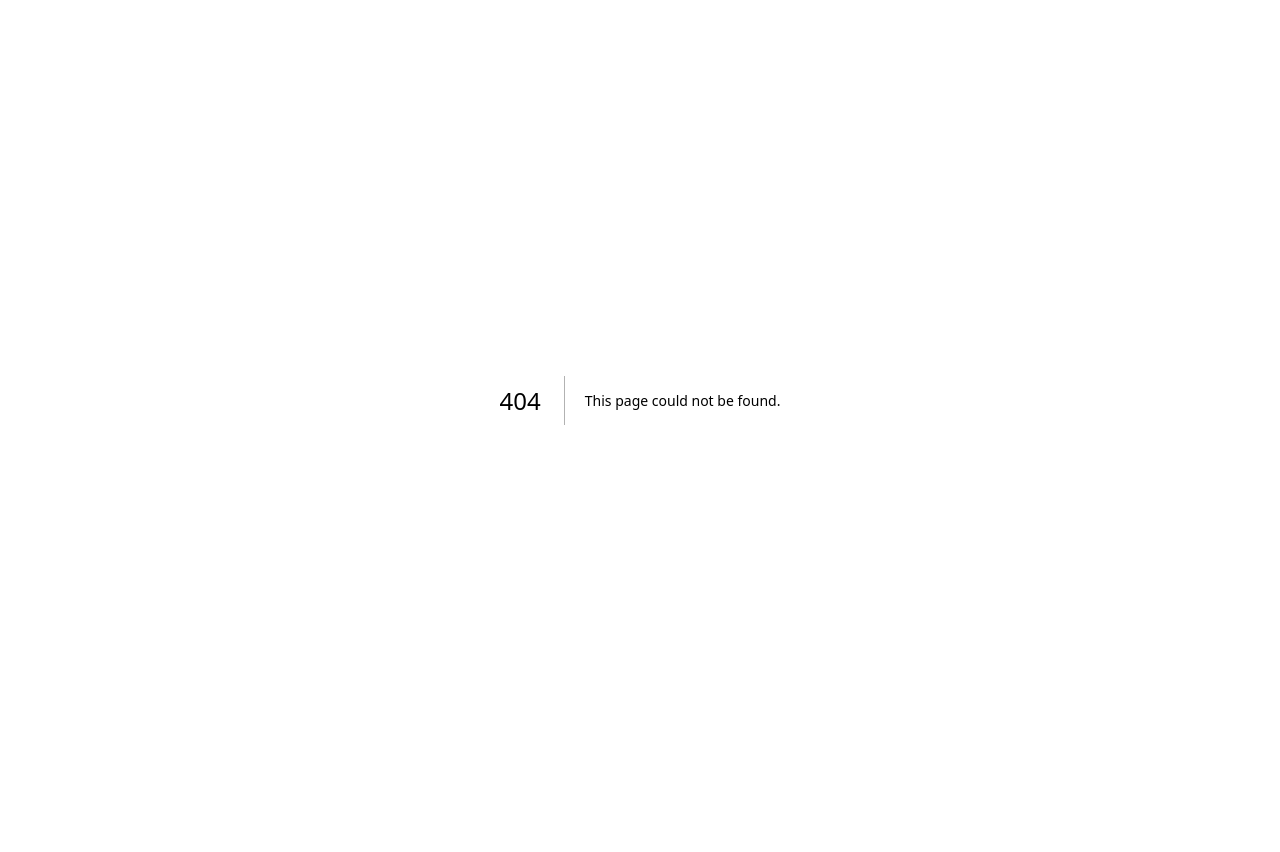
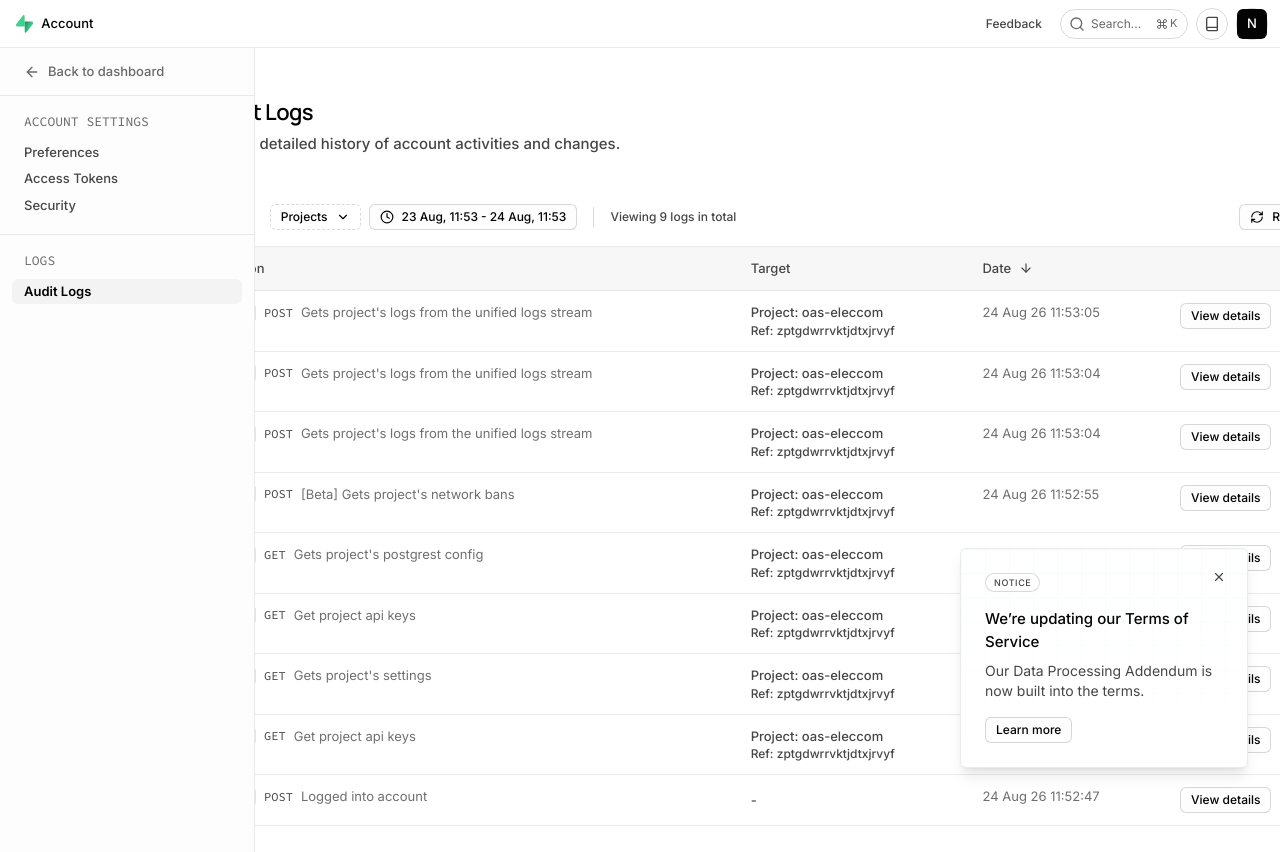
Before and after one commit to natheelic/teacher-eval, a Next.js app: page /account/audit-logs in a window 1280 px wide. Before the commit this address had no page. Shown: the top 852 px of the page. Before the commit the page ends 800 px from the top, so only its background shows below. Built offline with nearby package versions, Linux system fonts and the light colour scheme.

Commit message:
feat: add Audit Logs page and table component with navigation link

```diff
--- /dev/null
+++ b/app/account/audit-logs/page.tsx
@@ -0,0 +1,32 @@
+import { AccountHeader } from "@/components/account/AccountHeader";
+import { SettingsSidebar } from "@/components/account/SettingsSidebar";
+import { AuditLogsTable } from "@/components/account/AuditLogsTable";
+import { NoticeBanner } from "@/components/dashboard/NoticeBanner";
+
+export default function AuditLogsPage() {
+  return (
+    <div className="flex min-h-screen w-full flex-col bg-white">
+      <AccountHeader />
+      <div className="flex flex-1">
+        <SettingsSidebar active="Audit Logs" />
+        <main className="flex-1 overflow-x-auto">
+          <div className="flex flex-col items-center pt-12">
+            <div className="flex w-[1200px] flex-col gap-1 px-10">
+              <h1 className="font-display text-[22px] font-semibold tracking-[-0.55px] text-[#030303]">
+                Audit Logs
+              </h1>
+              <p className="text-[15px] font-medium text-[#464646]">
+                View a detailed history of account activities and changes.
+              </p>
+            </div>
+
+            <div className="flex w-[1200px] flex-col px-10 pb-24 pt-12">
+              <AuditLogsTable />
+            </div>
+          </div>
+        </main>
+      </div>
+      <NoticeBanner />
+    </div>
+  );
+}
--- /dev/null
+++ b/components/account/AuditLogsTable.tsx
@@ -0,0 +1,180 @@
+import { ChevronDown, Clock, RefreshCw, ArrowDown } from "lucide-react";
+
+type LogRow = {
+  status: string;
+  method: string;
+  action: string;
+  target: string | null;
+  ref: string | null;
+  date: string;
+};
+
+const ROWS: LogRow[] = [
+  {
+    status: "201",
+    method: "POST",
+    action: "Gets project's logs from the unified logs stream",
+    target: "Project: oas-eleccom",
+    ref: "Ref: zptgdwrrvktjdtxjrvyf",
+    date: "24 Aug 26 11:53:05",
+  },
+  {
+    status: "201",
+    method: "POST",
+    action: "Gets project's logs from the unified logs stream",
+    target: "Project: oas-eleccom",
+    ref: "Ref: zptgdwrrvktjdtxjrvyf",
+    date: "24 Aug 26 11:53:04",
+  },
+  {
+    status: "201",
+    method: "POST",
+    action: "Gets project's logs from the unified logs stream",
+    target: "Project: oas-eleccom",
+    ref: "Ref: zptgdwrrvktjdtxjrvyf",
+    date: "24 Aug 26 11:53:04",
+  },
+  {
+    status: "201",
+    method: "POST",
+    action: "[Beta] Gets project's network bans",
+    target: "Project: oas-eleccom",
+    ref: "Ref: zptgdwrrvktjdtxjrvyf",
+    date: "24 Aug 26 11:52:55",
+  },
+  {
+    status: "200",
+    method: "GET",
+    action: "Gets project's postgrest config",
+    target: "Project: oas-eleccom",
+    ref: "Ref: zptgdwrrvktjdtxjrvyf",
+    date: "24 Aug 26 11:52:54",
+  },
+  {
+    status: "200",
+    method: "GET",
+    action: "Get project api keys",
+    target: "Project: oas-eleccom",
+    ref: "Ref: zptgdwrrvktjdtxjrvyf",
+    date: "24 Aug 26 11:52:54",
+  },
+  {
+    status: "200",
+    method: "GET",
+    action: "Gets project's settings",
+    target: "Project: oas-eleccom",
+    ref: "Ref: zptgdwrrvktjdtxjrvyf",
+    date: "24 Aug 26 11:52:54",
+  },
+  {
+    status: "200",
+    method: "GET",
+    action: "Get project api keys",
+    target: "Project: oas-eleccom",
+    ref: "Ref: zptgdwrrvktjdtxjrvyf",
+    date: "24 Aug 26 11:52:54",
+  },
+  {
+    status: "201",
+    method: "POST",
+    action: "Logged into account",
+    target: null,
+    ref: null,
+    date: "24 Aug 26 11:52:47",
+  },
+];
+
+export function AuditLogsTable() {
+  return (
+    <div className="flex w-full flex-col items-start">
+      <div className="flex w-full items-center justify-between pb-4">
+        <div className="flex items-center gap-2">
+          <span className="pr-2 text-xs font-medium text-[#464646]">Filter by</span>
+          <button className="flex h-[26px] items-center gap-2 rounded-md border border-dashed border-black/15 px-2.5 py-1 text-xs font-medium text-[#030303] hover:bg-black/4">
+            Projects
+            <ChevronDown className="size-3.5" />
+          </button>
+          <button className="flex h-[26px] items-center gap-2 rounded-md border border-black/15 bg-[#fdfdfd] px-2.5 py-1 text-xs font-medium text-[#030303] hover:bg-black/4">
+            <Clock className="size-3.5" />
+            23 Aug, 11:53 - 24 Aug, 11:53
+          </button>
+          <span className="mx-2 h-5 w-px bg-black/15" />
+          <span className="text-xs font-medium text-[#464646]">
+            Viewing {ROWS.length} logs in total
+          </span>
+        </div>
+        <button className="flex h-[26px] items-center gap-2 rounded-md border border-black/15 bg-[#fdfdfd] px-2.5 py-1 text-xs font-medium text-[#030303] hover:bg-black/4">
+          <RefreshCw className="size-3.5" />
+          Refresh
+        </button>
+      </div>
+
+      <div className="w-full overflow-hidden rounded-md border border-black/8">
+        <table className="w-full border-collapse text-left">
+          <thead>
+            <tr className="bg-black/[0.03]">
+              <th className="border-b border-black/8 px-4 py-3 text-[13px] font-medium text-[#464646]">
+                Action
+              </th>
+              <th className="border-b border-black/8 px-4 py-3 text-[13px] font-medium text-[#464646]">
+                Target
+              </th>
+              <th className="border-b border-black/8 px-4 py-3 text-[13px] font-medium text-[#464646]">
+                <span className="inline-flex items-center gap-2">
+                  Date
+                  <ArrowDown className="size-3.5" />
+                </span>
+              </th>
+              <th className="border-b border-black/8 px-4 py-3" />
+            </tr>
+          </thead>
+          <tbody>
+            {ROWS.map((row, i) => {
+              const isLast = i === ROWS.length - 1;
+              const cellBorder = isLast ? "" : "border-b border-black/8";
+              return (
+                <tr key={i} className="bg-white">
+                  <td className={`${cellBorder} px-4 py-3 align-top`}>
+                    <div className="flex items-center gap-2">
+                      <span className="flex items-center rounded border border-black/8 bg-black/[0.03] px-1 font-mono text-xs text-[#6f6f6f]">
+                        {row.status}
+                      </span>
+                      <span className="font-mono text-xs text-[#464646]">
+                        {row.method}
+                      </span>
+                      <span className="text-[13px] text-[#6f6f6f]">
+                        {row.action}
+                      </span>
+                    </div>
+                  </td>
+                  <td className={`${cellBorder} px-4 py-3 align-top`}>
+                    {row.target ? (
+                      <div className="flex flex-col">
+                        <span className="text-[13px] font-medium text-[#464646]">
+                          {row.target}
+                        </span>
+                        <span className="text-xs font-medium text-[#464646]">
+                          {row.ref}
+                        </span>
+                      </div>
+                    ) : (
+                      <span className="text-[13px] font-medium text-[#464646]">-</span>
+                    )}
+                  </td>
+                  <td className={`${cellBorder} px-4 py-3 align-top text-[13px] text-[#6f6f6f]`}>
+                    {row.date}
+                  </td>
+                  <td className={`${cellBorder} px-4 py-3 text-right align-top`}>
+                    <button className="flex h-[26px] items-center justify-center rounded-md border border-black/15 bg-[#fdfdfd] px-2.5 py-1 text-xs font-medium text-[#030303] hover:bg-black/4">
+                      View details
+                    </button>
+                  </td>
+                </tr>
+              );
+            })}
+          </tbody>
+        </table>
+      </div>
+    </div>
+  );
+}
--- a/components/account/SettingsSidebar.tsx
+++ b/components/account/SettingsSidebar.tsx
@@ -66,7 +66,7 @@ export function SettingsSidebar({
                 Logs
               </p>
               <div className="flex flex-col gap-px pt-2">
-                <NavLink label="Audit Logs" href="#" active={active === "Audit Logs"} />
+                <NavLink label="Audit Logs" href="/account/audit-logs" active={active === "Audit Logs"} />
               </div>
             </div>
           </div>
```
